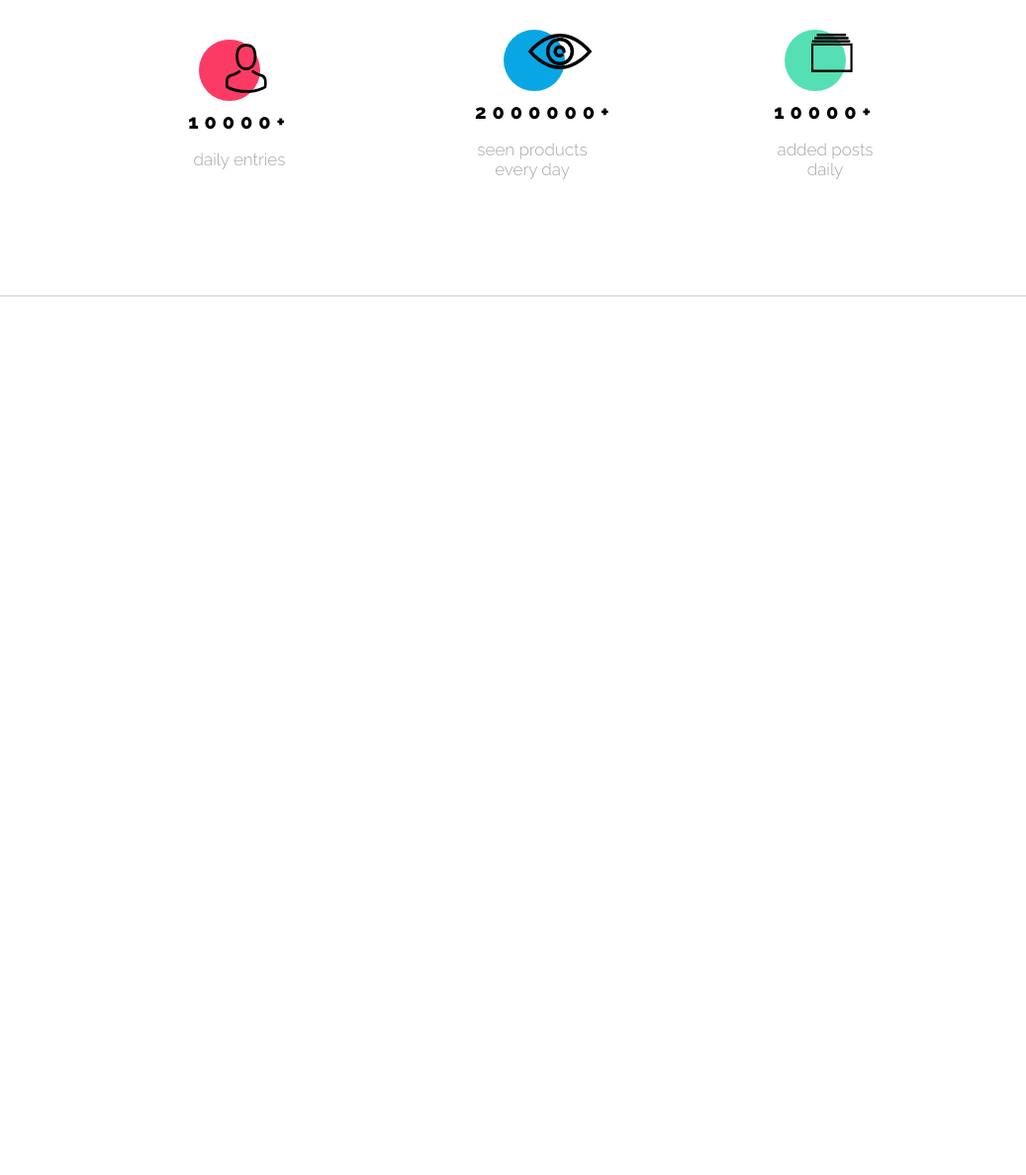
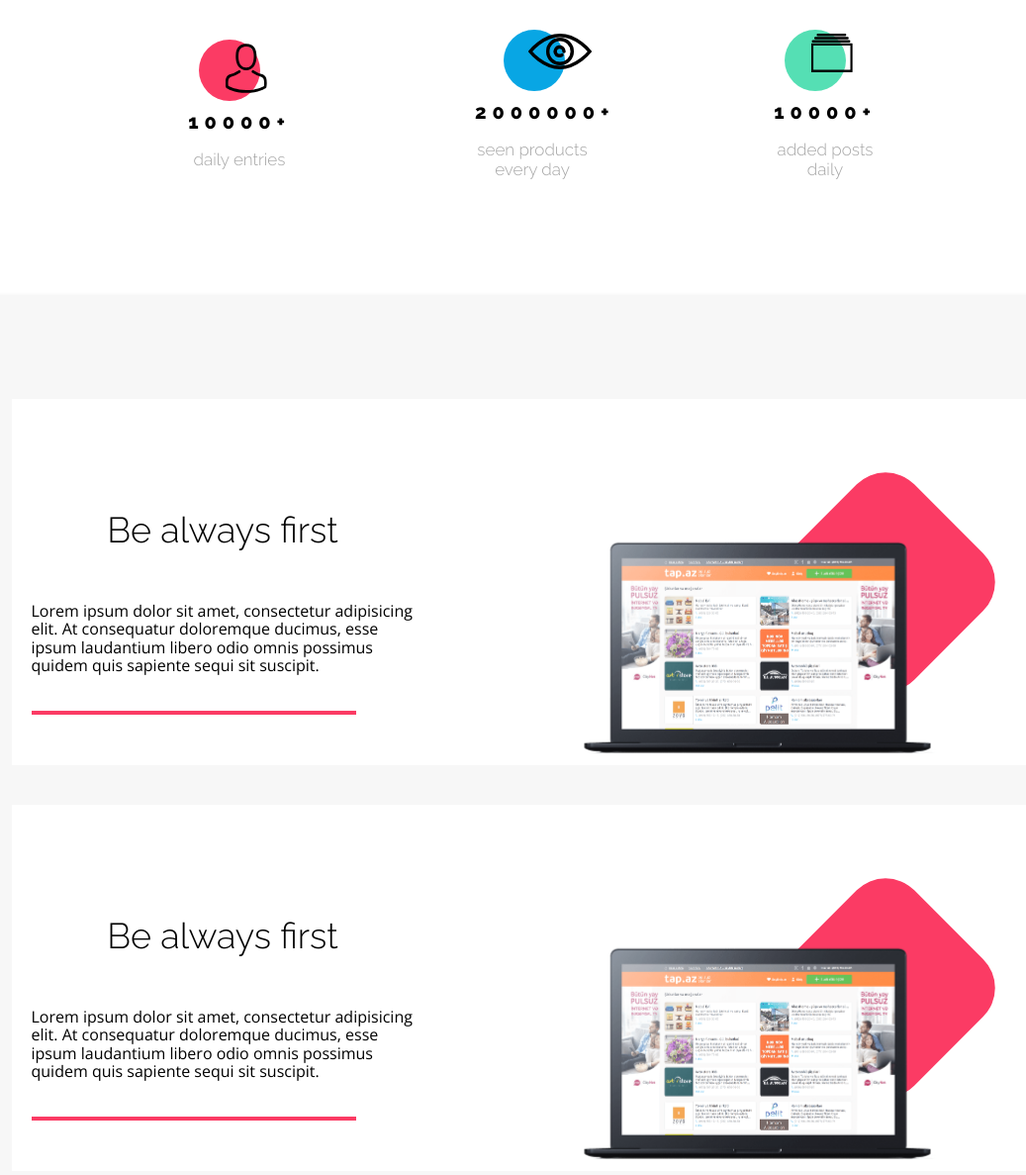
Before and after one commit to Annszer/BestShop, a plain HTML site: page index.html in a window 1280 px wide. Shown: the part 1015-2202 px from the top of the page at 99% size, without its empty margins (102-1139 px from the left). Before the commit the page ends 1315 px from the top, so only its background shows below. Drawn offline with nearby package versions, Linux system fonts and the light colour scheme.

Commit message:
in progress - benefit section

```diff
--- a/css/style.css
+++ b/css/style.css
@@ -119,7 +119,7 @@
     font-family: var(--font-relaway);
     font-weight: 300;
     font-size: 49px;
-    letter-spacing: 0px;
+    letter-spacing: 0;
     color: var(--color-black);
     opacity: 1;
     text-transform: capitalize;
@@ -130,7 +130,7 @@
     font-family: var(--font-open);
     font-size: 16px;
     font-weight: 400;
-    letter-spacing: 0px;
+    letter-spacing: 0;
     color: var(--color-black);
     opacity: 1;
 }
@@ -272,4 +272,104 @@
     opacity: 1;
     text-transform: lowercase;
 }
+
 /*endregion sekcja statystyki*/
+
+.benefit {
+    width: 100%;
+    height: 1395px;
+    background: var(--color-light-grey);
+    opacity: 1;
+    box-shadow: 0 3px 6px #00000029;
+}
+
+.benefit .container {
+    /*border: 2px solid red;*/
+}
+
+.benefit-window {
+    /*border: 2px solid green;*/
+    display: flex;
+    justify-content: center;
+    align-items: center;
+    flex-direction: column;
+    margin-top: 105px;
+    border-radius: 5px;
+    gap: 40px;
+}
+
+.benefit-box {
+    height: 370px;
+    display: flex;
+    justify-content: center;
+    align-items: center;
+    /*border: 5px solid black;*/
+    background: var(--color-white);
+}
+
+.benefit-box1 {
+    display: flex;
+    justify-content: center;
+    align-items: center;
+    flex-direction: column;
+    /*border: 5px solid violet;*/
+    /*box-sizing: padding-box;*/
+    position: relative;
+    margin-left: 20px;
+}
+
+.benefit-box1:after {
+    position: absolute;
+    content: '';
+    bottom: -25px;
+    left: 0;
+    width: 328px;
+    height: 4px;
+    background-color: var(--color-redish);
+    opacity: 1;
+}
+
+.benefit-box2 {
+    display: flex;
+    justify-content: center;
+    align-items: center;
+    /*border: 5px solid violet;*/
+}
+
+.benefit-img {
+    width: 386px;
+    height: 219px;
+    background-size: cover;
+    transform: translate(40%, 30%);
+    z-index: 1;
+}
+
+.benefit-shape {
+    background: var(--color-redish);
+    width: 180px;
+    height: 180px;
+    transform: matrix(0.71, 0.71, -0.71, 0.71, 0, 0);
+    border-radius: 41px;
+    opacity: 1;
+    margin-right: 80px;
+}
+
+.benefit-box-title {
+    text-align: left;
+    font-family: var(--font-relaway);
+    font-size: 36px;
+    font-weight: 300;
+    letter-spacing: 0;
+    color: var(--color-black);
+    opacity: 1;
+}
+
+.benefit-box-text {
+    text-align: left;
+    font-family: var(--font-open);
+    font-size: 16px;
+    font-weight: 300;
+    letter-spacing: 0;
+    color: var(--color-black);
+    opacity: 1;
+}
--- a/index.html
+++ b/index.html
@@ -76,5 +76,48 @@
         </div>
     </section>
 <!--sekcja statystyki-->
+
+<section class="benefit">
+    <div class="container">
+        <div class="benefit-window">
+
+            <div class="benefit-box">
+               <div class="benefit-box1">
+                    <h3 class="benefit-box-title"> Be always first</h3>
+                    <p class="benefit-box-text">Lorem ipsum dolor sit amet, consectetur adipisicing elit. At consequatur doloremque ducimus, esse ipsum laudantium libero odio omnis possimus quidem quis sapiente sequi sit suscipit.</p>
+               </div>
+               <div class="benefit-box2">
+                    <img src="assets/Macbook.png" alt="" class="benefit-img">
+                    <div class="benefit-shape"></div>
+               </div>
+            </div>
+
+            <div class="benefit-box">
+                <div class="benefit-box1">
+                    <h3 class="benefit-box-title"> Be always first</h3>
+                    <p class="benefit-box-text">Lorem ipsum dolor sit amet, consectetur adipisicing elit. At consequatur doloremque ducimus, esse ipsum laudantium libero odio omnis possimus quidem quis sapiente sequi sit suscipit.</p>
+                </div>
+                <div class="benefit-box2">
+                    <img src="assets/Macbook.png" alt="" class="benefit-img">
+                    <div class="benefit-shape"></div>
+                </div>
+            </div>
+
+            <div class="benefit-box">
+                <div class="benefit-box1">
+                    <h3 class="benefit-box-title"> Be always first</h3>
+                    <p class="benefit-box-text">Lorem ipsum dolor sit amet, consectetur adipisicing elit. At consequatur doloremque ducimus, esse ipsum laudantium libero odio omnis possimus quidem quis sapiente sequi sit suscipit.</p>
+                </div>
+                <div class="benefit-box2">
+                    <img src="assets/Macbook.png" alt="" class="benefit-img">
+                    <div class="benefit-shape"></div>
+                </div>
+            </div>
+
+       </div>
+    </div>
+</section>
+
+
 </body>
 </html>
```
